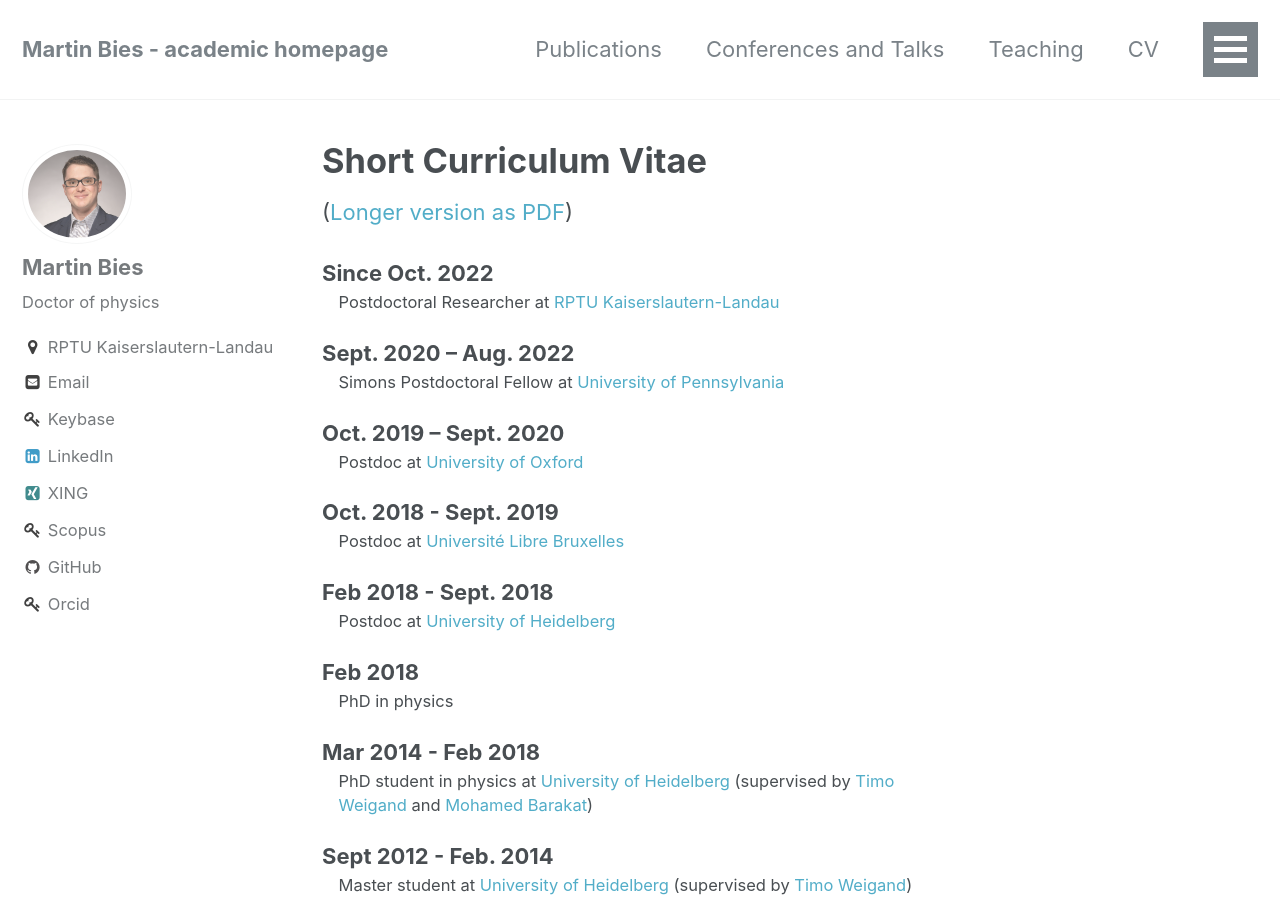
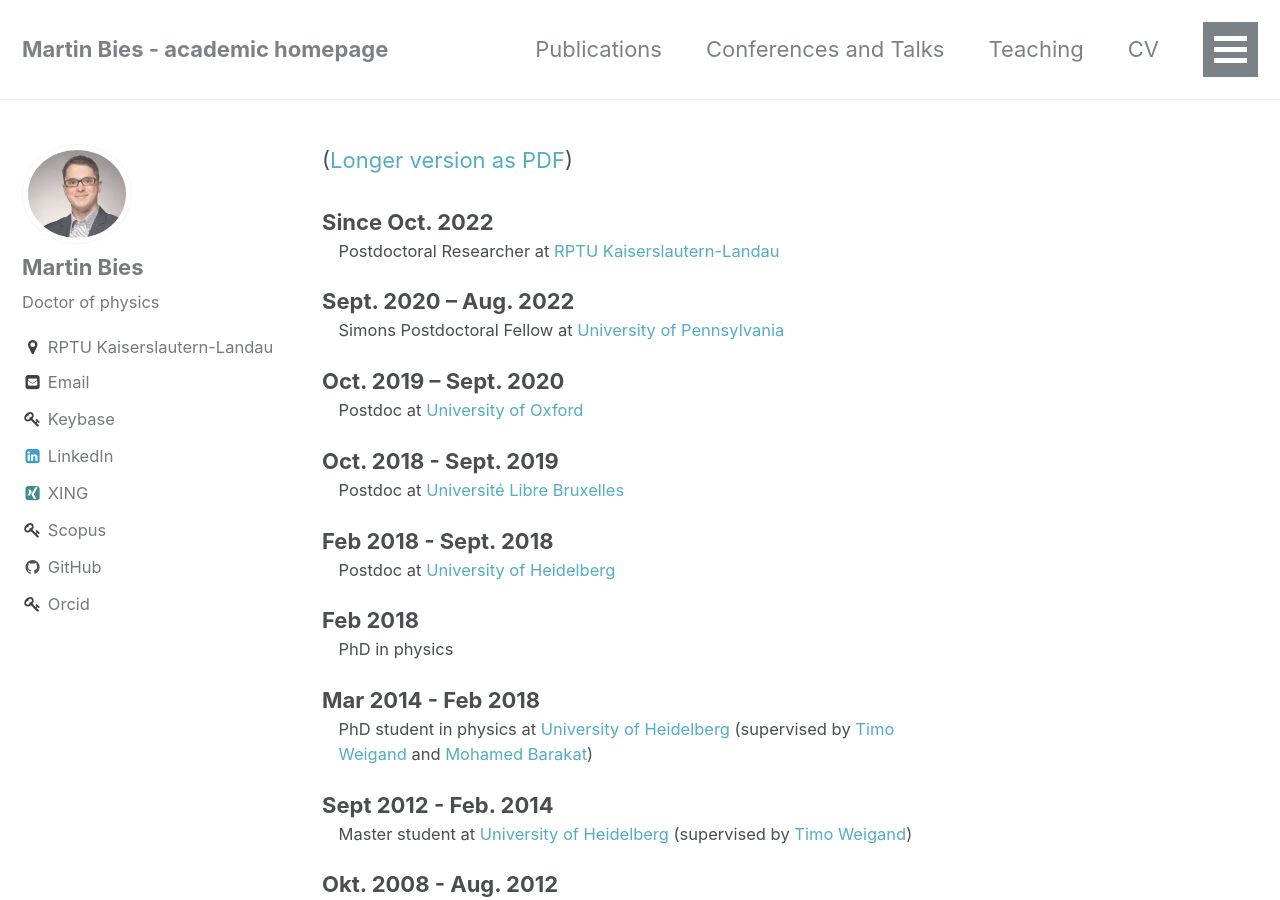
Before and after one commit to MartinBies/MartinBies.github.io, a Jekyll site: the page built from _pages/cv.md, in a window 1280 px wide and 900 px high. Built offline with Jekyll 4.4.1, drawn with Linux system fonts in a browser that asks for light colours.

Commit message:
Further layout changes

```diff
--- a/_layouts/single.html
+++ b/_layouts/single.html
@@ -14,16 +14,6 @@ layout: default
     {% if page.excerpt %}<meta itemprop="description" content="{{ page.excerpt | markdownify | strip_html | strip_newlines | escape_once }}">{% endif %}
     {% if page.date %}<meta itemprop="datePublished" content="{{ page.date | date: "%B %d, %Y" }}">{% endif %}
     {% if page.last_modified_at %}<meta itemprop="dateModified" content="{{ page.last_modified_at | date: "%B %d, %Y" }}">{% endif %}
-
-    <div class="page__inner-wrap">
-      {% unless page.header.overlay_color or page.header.overlay_image %}
-        <header>
-          {% if page.title %}<h1 class="page__title" itemprop="headline">{{ page.title | markdownify | remove: "<p>" | remove: "</p>" }}</h1>{% endif %}
-          {% if page.read_time %}
-            <p class="page__meta"><i class="fa fa-clock-o" aria-hidden="true"></i> {% include read-time.html %}</p>
-          {% endif %}
-        </header>
-      {% endunless %}
 
       <section class="page__content" itemprop="text">
         {{ content }}
```
Also changed, not shown: _layouts/home.html (indentation only).
